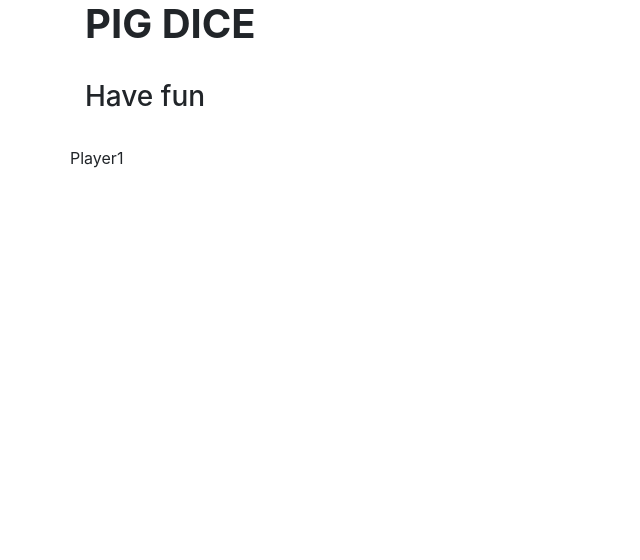
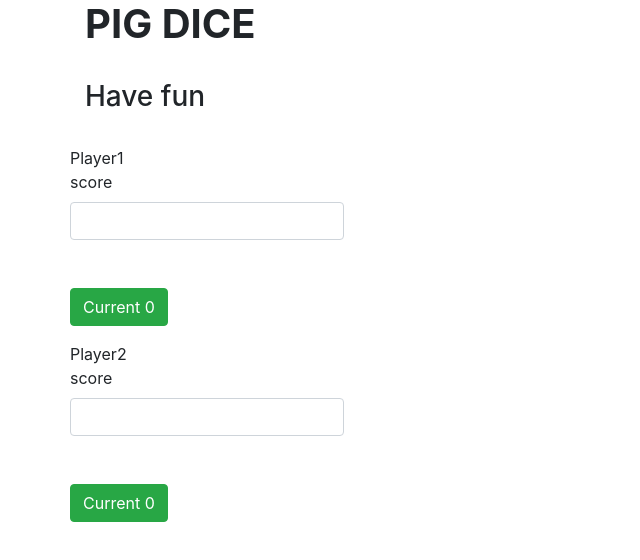
Before and after one commit to Rosemarymagoma/pig-dice, a plain HTML site: page index.html in a window 1280 px wide. Shown: the whole page, without its empty margins (0-640 px from the left). Drawn offline with Linux system fonts and the light colour scheme.

Commit message:
add a player two inputs to the html files

```diff
--- a/index.html
+++ b/index.html
@@ -13,14 +13,27 @@
         <h1><strong>PIG DICE</strong></h1><br>
           <h3>Have fun</h3><br>
           <div class="row">
-          <div class="wrapper-clear-fix">
-            <div class="player-1-panel-active">
-              <div class="player-name" id="nameOne">Player1</div>
-
-
+            <div class="">
+              <div class="form-group">
+                <div class="player-name" id="nameOne">Player1</div>
+                <label for="scoreOne">score</label>
+                <input id="scoreOne" class="form-control" type="text"><br><br>
+                <button class="btn btn-success" name="button">Current 0</button>
+              </div>
+          </div>
+        </div>
+        <div class="row">
+          <div class="">
+            <div class="form-group">
+              <div class="player-name" id="nameOne">Player2</div>
+              <label for="scoreOne">score</label>
+              <input id="scoreOne" class="form-control" type="text"><br><br>
+              <button class="btn btn-success" name="button">Current 0</button>
             </div>
 
           </div>
+
+        </div>
 
 
 
```
